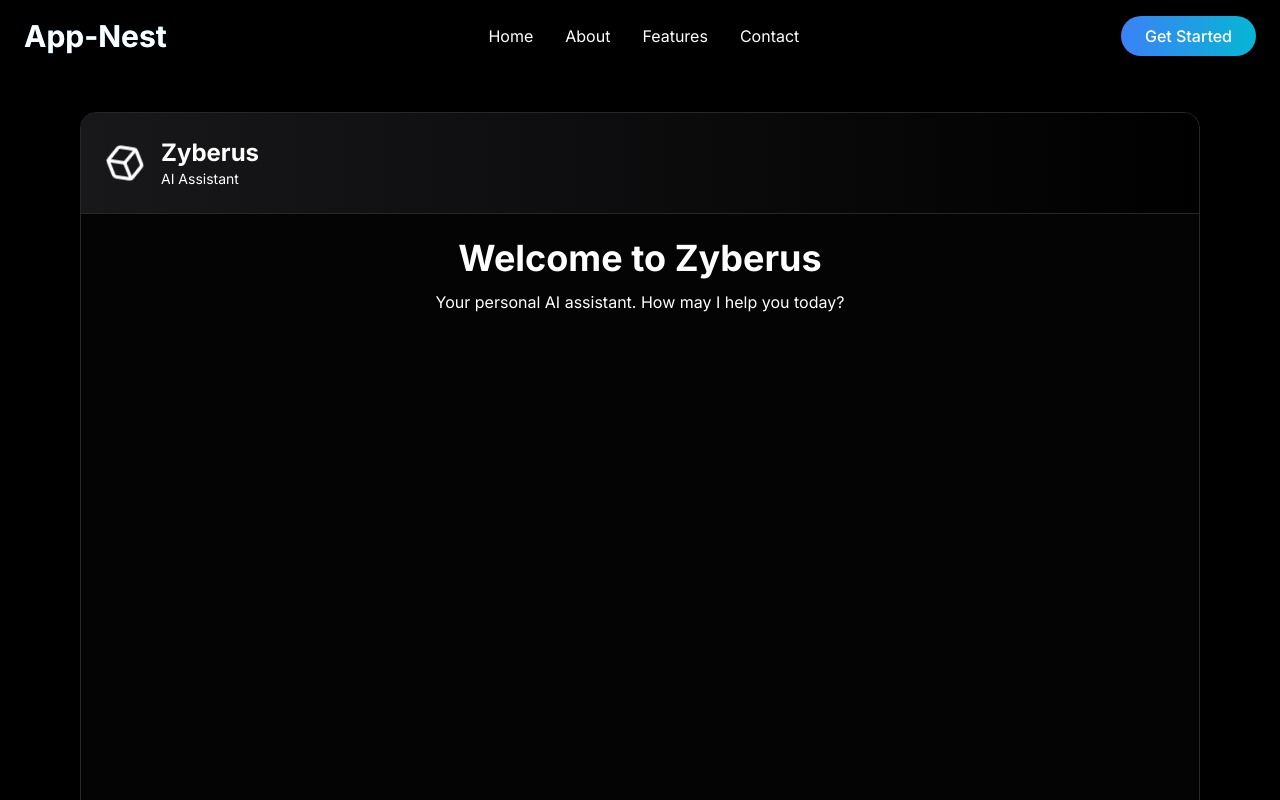
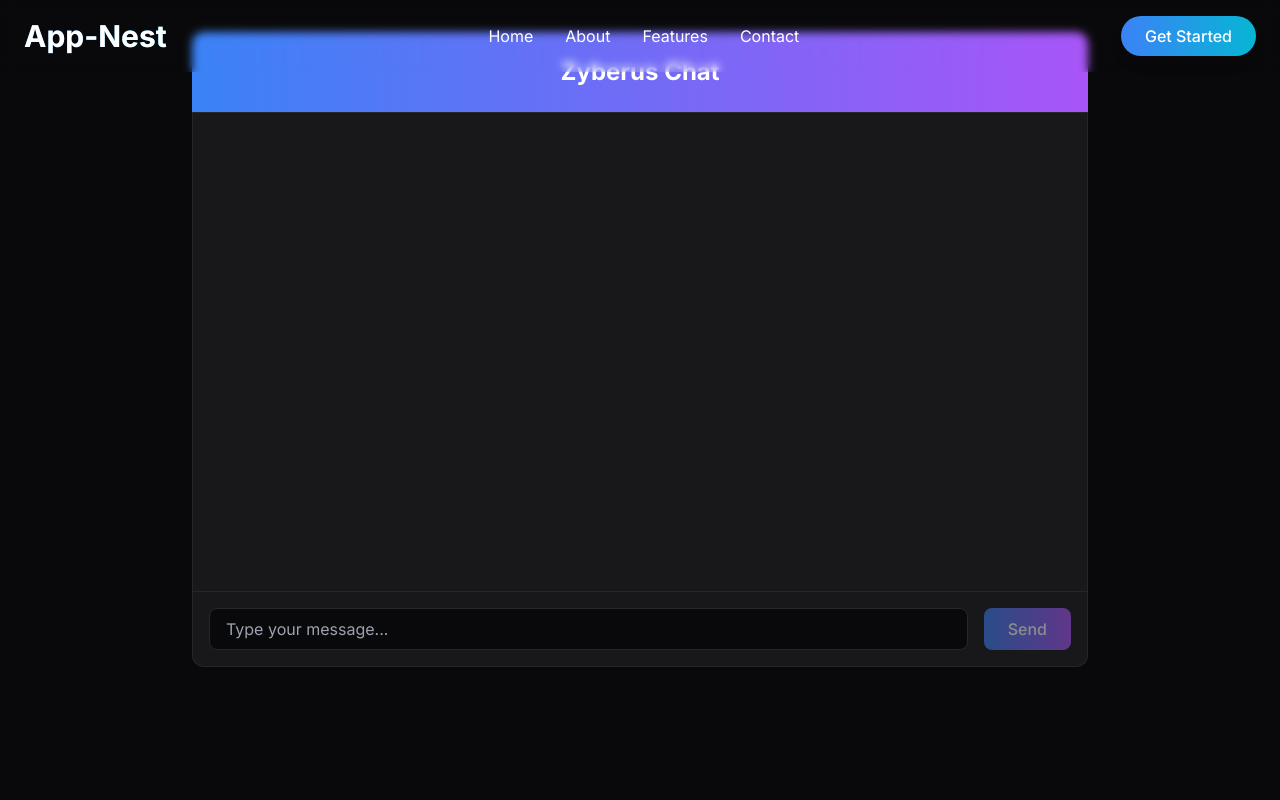
Before and after one commit to Zyberus/test, a Next.js app: page /apps/chat in a window 1280 px wide. Shown: the top 800 px of the page. Built offline with nearby package versions, Linux system fonts and the light colour scheme.

Commit message:
fix: Simplify chat implementation and fix response handling

```diff
--- a/src/app/apps/chat/page.tsx
+++ b/src/app/apps/chat/page.tsx
@@ -1,22 +1,16 @@
 'use client';
 
-import { useState, useEffect, useRef } from 'react';
-import { motion, AnimatePresence } from 'framer-motion';
-import dynamic from 'next/dynamic';
-
-const ParticleBackground = dynamic(() => import('@/components/ParticleBackground'), {
-  ssr: false
-});
+import { useState, useRef, useEffect } from 'react';
+import { motion } from 'framer-motion';
 
 export default function ChatPage() {
-  const [messages, setMessages] = useState<Array<{text: string, isUser: boolean, isError?: boolean}>>([]);
+  const [messages, setMessages] = useState<Array<{ text: string; isUser: boolean; isError?: boolean }>>([]);
   const [inputMessage, setInputMessage] = useState('');
   const [isLoading, setIsLoading] = useState(false);
-  const [error, setError] = useState<string | null>(null);
   const messagesEndRef = useRef<HTMLDivElement>(null);
 
   const scrollToBottom = () => {
-    messagesEndRef.current?.scrollIntoView({ behavior: "smooth" });
+    messagesEndRef.current?.scrollIntoView({ behavior: 'smooth' });
   };
 
   useEffect(() => {
@@ -25,47 +19,31 @@ export default function ChatPage() {
 
   const handleSubmit = async (e: React.FormEvent) => {
     e.preventDefault();
-    if (!inputMessage.trim()) return;
+    const message = inputMessage.trim();
+    if (!message) return;
 
-    const userMessage = inputMessage.trim();
     setInputMessage('');
-    setMessages(prev => [...prev, { text: userMessage, isUser: true }]);
+    setMessages(prev => [...prev, { text: message, isUser: true }]);
     setIsLoading(true);
-    setError(null);
 
     try {
-      const response = await fetch('/api/chat', {
+      const res = await fetch('/api/chat', {
         method: 'POST',
-        headers: {
-          'Content-Type': 'application/json',
-          'Accept': 'application/json',
-        },
-        body: JSON.stringify({ message: userMessage }),
+        headers: { 'Content-Type': 'application/json' },
+        body: JSON.stringify({ message })
       });
 
-      let data;
-      try {
-        data = await response.json();
-      } catch (e) {
-        console.error('Failed to parse JSON response:', e);
-        throw new Error('Invalid response format from server');
-      }
+      const data = await res.json();
 
-      if (!response.ok) {
-        throw new Error(data.error || `Error: ${response.status}`);
-      }
-
-      if (!data || !data.response) {
-        throw new Error('Invalid response format from server');
+      if (!res.ok || data.error) {
+        throw new Error(data.error || 'Failed to get response');
       }
 
       setMessages(prev => [...prev, { text: data.response, isUser: false }]);
     } catch (error) {
-      console.error('Chat Error:', error);
       const errorMessage = error instanceof Error ? error.message : 'An unexpected error occurred';
-      setError(errorMessage);
       setMessages(prev => [...prev, {
-        text: `Error: ${errorMessage}. Please try again.`,
+        text: errorMessage,
         isUser: false,
         isError: true
       }]);
@@ -75,157 +53,80 @@ export default function ChatPage() {
   };
 
   return (
-    <main className="min-h-screen bg-black relative">
-      <ParticleBackground />
-
-      <div className="relative z-10 pt-28 pb-10">
-        <div className="max-w-6xl mx-auto px-4">
-          <motion.div
-            initial={{ opacity: 0, y: 20 }}
-            animate={{ opacity: 1, y: 0 }}
-            className="relative bg-zinc-950 rounded-2xl border border-zinc-800 overflow-hidden shadow-2xl"
-          >
-            {/* Header */}
-            <div className="relative overflow-hidden">
-              <div className="absolute inset-0 bg-gradient-to-r from-zinc-800/20 to-zinc-900/20" />
-              <div className="relative bg-gradient-to-r from-zinc-900 to-black p-6 border-b border-zinc-800">
-                <div className="flex items-center justify-between">
-                  <div className="flex items-center space-x-4">
-                    <motion.div
-                      animate={{ rotate: 360 }}
-                      transition={{ duration: 20, repeat: Infinity, ease: "linear" }}
-                      className="w-10 h-10"
-                    >
-                      <svg viewBox="0 0 24 24" fill="none" xmlns="http://www.w3.org/2000/svg" className="w-full h-full">
-                        <path d="M21 16V8a2 2 0 0 0-1-1.73l-7-4a2 2 0 0 0-2 0l-7 4A2 2 0 0 0 3 8v8a2 2 0 0 0 1 1.73l7 4a2 2 0 0 0 2 0l7-4A2 2 0 0 0 21 16z"
-                              stroke="white" strokeWidth="2" strokeLinecap="round" strokeLinejoin="round"/>
-                        <path d="M3.3 7L12 12.2 20.7 7" stroke="white" strokeWidth="2" strokeLinecap="round" strokeLinejoin="round"/>
-                        <path d="M12 22.1V12" stroke="white" strokeWidth="2" strokeLinecap="round" strokeLinejoin="round"/>
-                      </svg>
-                    </motion.div>
-                    <div>
-                      <h1 className="text-2xl font-bold text-white">Zyberus</h1>
-                      <p className="text-zinc-400 text-sm">AI Assistant</p>
-                    </div>
-                  </div>
-                </div>
-              </div>
+    <div className="min-h-screen bg-zinc-950 text-white">
+      <div className="container mx-auto px-4 py-8">
+        <div className="max-w-4xl mx-auto">
+          <div className="bg-gradient-to-r from-blue-500 to-purple-500 p-6 rounded-t-xl">
+            <h1 className="text-2xl font-bold text-center">Zyberus Chat</h1>
           </div>
 
-            {/* Chat Messages */}
-            <div className="h-[600px] overflow-y-auto p-6 bg-black/50">
-              <div className="space-y-6">
-                <motion.div
-                  initial={{ opacity: 0, y: 20 }}
-                  animate={{ opacity: 1, y: 0 }}
-                  className="text-center"
-                >
-                  <h2 className="text-4xl font-bold text-white mb-3">
-                    Welcome to <span className="text-zinc-400">Zyberus</span>
-                  </h2>
-                  <p className="text-zinc-500">
-                    Your personal AI assistant. How may I help you today?
-                  </p>
-                </motion.div>
-
-                <AnimatePresence>
+          {/* Messages Container */}
+          <div className="bg-zinc-900 h-[60vh] overflow-y-auto p-6 border border-zinc-800">
+            <div className="space-y-4">
               {messages.map((message, index) => (
                 <motion.div
                   key={index}
-                      initial={{ opacity: 0, x: message.isUser ? 20 : -20 }}
-                      animate={{ opacity: 1, x: 0 }}
-                      exit={{ opacity: 0, x: message.isUser ? 20 : -20 }}
-                      transition={{ duration: 0.3 }}
+                  initial={{ opacity: 0, y: 20 }}
+                  animate={{ opacity: 1, y: 0 }}
                   className={`flex ${message.isUser ? 'justify-end' : 'justify-start'}`}
                 >
                   <div
                     className={`max-w-[85%] p-4 rounded-xl ${
                       message.isUser
-                            ? 'bg-zinc-900 border border-zinc-800'
+                        ? 'bg-zinc-800 text-white'
                         : message.isError
-                              ? 'bg-red-950/30 border border-red-900/30'
+                        ? 'bg-red-900/20 border border-red-900/50'
                         : 'bg-zinc-950 border border-zinc-800'
                     }`}
                   >
-                        <div className={`whitespace-pre-wrap ${message.isUser ? 'text-zinc-200' : message.isError ? 'text-red-400' : 'text-zinc-300'}`}>
+                    <div className={message.isError ? 'text-red-400' : 'text-zinc-200'}>
                       {message.text}
                     </div>
                   </div>
                 </motion.div>
               ))}
-                </AnimatePresence>
-
               {isLoading && (
                 <motion.div
                   initial={{ opacity: 0 }}
                   animate={{ opacity: 1 }}
                   className="flex justify-start"
                 >
-                    <div className="flex space-x-2 p-4">
-                      {[0, 1, 2].map((i) => (
-                        <motion.div
-                          key={i}
-                          animate={{
-                            scale: [1, 1.2, 1],
-                            opacity: [0.3, 1, 0.3]
-                          }}
-                          transition={{
-                            duration: 1,
-                            repeat: Infinity,
-                            delay: i * 0.2,
-                            ease: "easeInOut"
-                          }}
-                          className="w-2 h-2 rounded-full bg-zinc-700"
-                        />
-                      ))}
+                  <div className="bg-zinc-950 border border-zinc-800 p-4 rounded-xl">
+                    <div className="flex items-center space-x-2">
+                      <div className="w-2 h-2 bg-blue-500 rounded-full animate-bounce" />
+                      <div className="w-2 h-2 bg-blue-500 rounded-full animate-bounce" style={{ animationDelay: '0.2s' }} />
+                      <div className="w-2 h-2 bg-blue-500 rounded-full animate-bounce" style={{ animationDelay: '0.4s' }} />
+                    </div>
                   </div>
                 </motion.div>
               )}
-
-                {error && (
-                  <motion.div
-                    initial={{ opacity: 0, y: 10 }}
-                    animate={{ opacity: 1, y: 0 }}
-                    className="flex justify-center"
-                  >
-                    <div className="max-w-[85%] p-4 rounded-xl bg-red-950/30 border border-red-900/30">
-                      <div className="text-red-400 text-sm">{error}</div>
-                    </div>
-                  </motion.div>
-                )}
-
               <div ref={messagesEndRef} />
             </div>
           </div>
 
-            {/* Input Area */}
-            <div className="p-6 bg-zinc-950 border-t border-zinc-800">
-              <form onSubmit={handleSubmit} className="flex space-x-4">
+          {/* Input Form */}
+          <form onSubmit={handleSubmit} className="bg-zinc-900 p-4 rounded-b-xl border-t-0 border border-zinc-800">
+            <div className="flex space-x-4">
               <input
                 type="text"
                 value={inputMessage}
                 onChange={(e) => setInputMessage(e.target.value)}
                 placeholder="Type your message..."
-                  className="flex-1 bg-black text-white border border-zinc-800 rounded-xl px-4 py-3
-                           placeholder:text-zinc-600 focus:outline-none focus:border-zinc-700
-                           focus:ring-1 focus:ring-zinc-700 transition-all duration-300"
+                className="flex-1 bg-zinc-950 text-white px-4 py-2 rounded-lg border border-zinc-800 focus:outline-none focus:border-blue-500"
+                disabled={isLoading}
               />
-                <motion.button
+              <button
                 type="submit"
-                  disabled={isLoading}
-                  whileHover={{ scale: 1.02 }}
-                  whileTap={{ scale: 0.98 }}
-                  className="bg-zinc-900 hover:bg-zinc-800 text-white px-8 py-3 rounded-xl font-medium
-                           border border-zinc-800 disabled:opacity-50 disabled:cursor-not-allowed
-                           transition-all duration-300"
+                disabled={isLoading || !inputMessage.trim()}
+                className={`px-6 py-2 rounded-lg bg-gradient-to-r from-blue-500 to-purple-500 text-white font-medium
+                  ${(isLoading || !inputMessage.trim()) ? 'opacity-50 cursor-not-allowed' : 'hover:opacity-90'}`}
               >
                 Send
-                </motion.button>
+              </button>
+            </div>
           </form>
         </div>
-          </motion.div>
       </div>
     </div>
-    </main>
   );
 }
```
Also changed, not shown: src/app/api/chat/route.ts (+4 -12 lines). Lines whose indentation alone changed are shown as unchanged.
